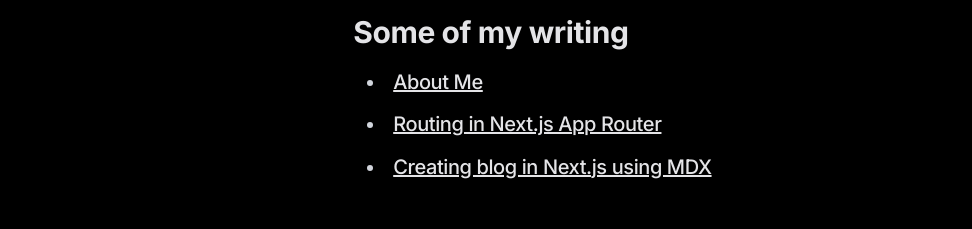
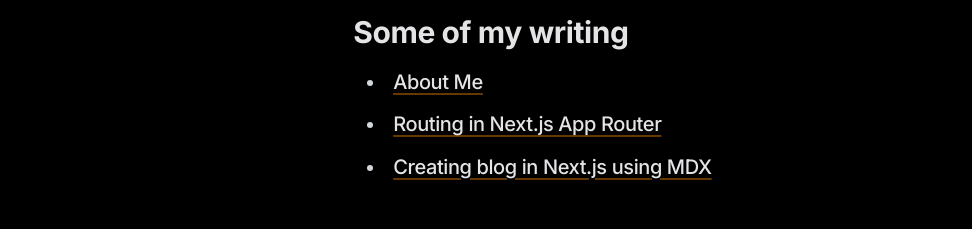
Before and after one commit to DIPAKK2310/dip_blog, a Next.js app: page / in a window 1280 px wide. Shown: the part 540-769 px from the top of the page, without its empty margins (0-972 px from the left). Built offline with nearby package versions, Linux system fonts and the light colour scheme.

Commit message:
style:update style

```diff
--- a/app/blog/page.tsx
+++ b/app/blog/page.tsx
@@ -15,7 +15,13 @@ export default function BlogIndex() {
           <li key={post.slug}>
             <Link
               href={`/blog/${post.slug}`}
-              className="text-xl text-zinc-200 transition-colors duration-200 hover:text-gradient-to-r hover:text-orange-400 hover:to-amber-400 hover:bg-clip-text"
+              className="
+                text-xl font-medium text-zinc-200
+                transition-all duration-200
+                hover:bg-gradient-to-r hover:from-orange-400 hover:to-amber-400
+                hover:bg-clip-text hover:text-transparent
+                hover:underline underline-offset-4 decoration-orange-400/40
+              "
             >
               {post.title}
             </Link>
```
